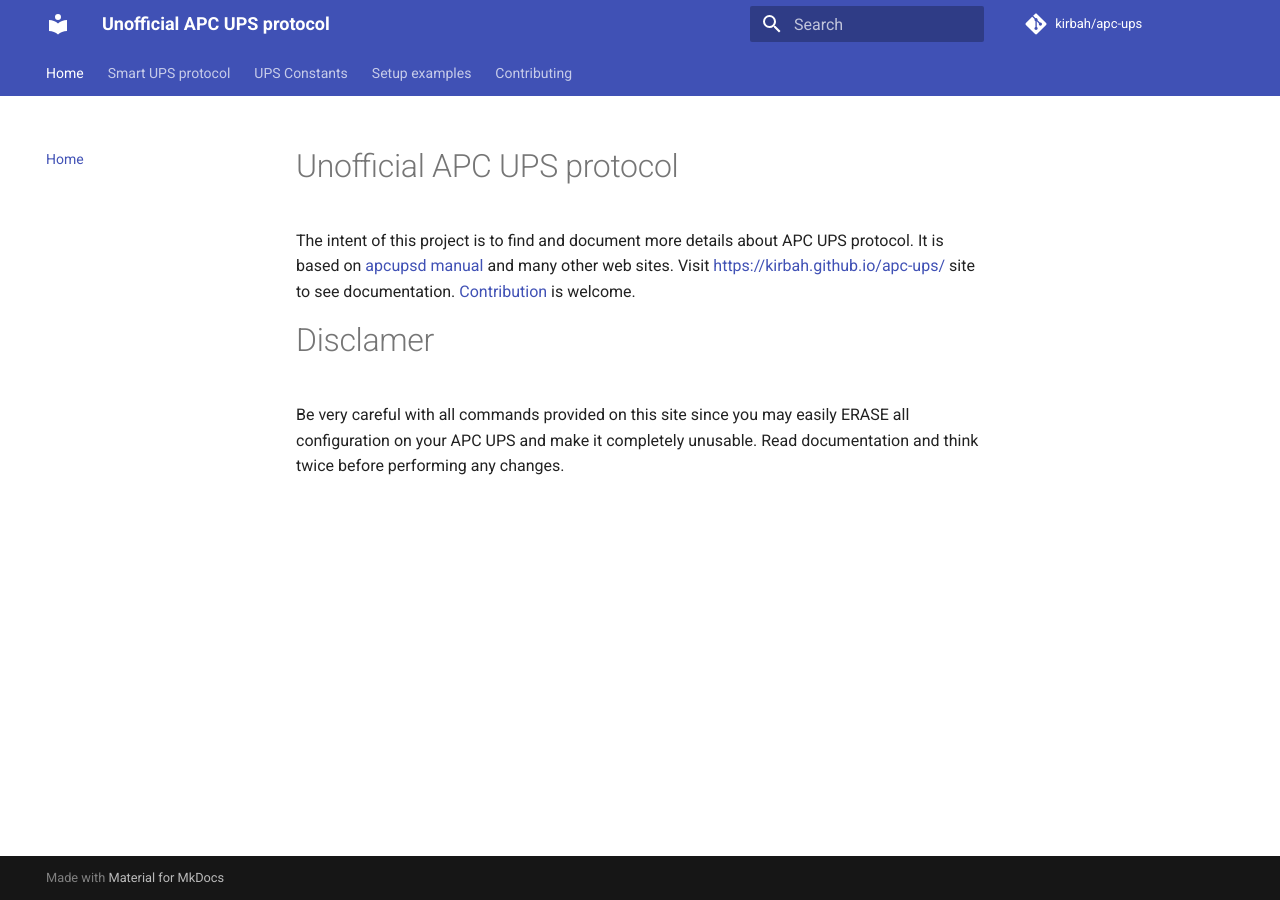
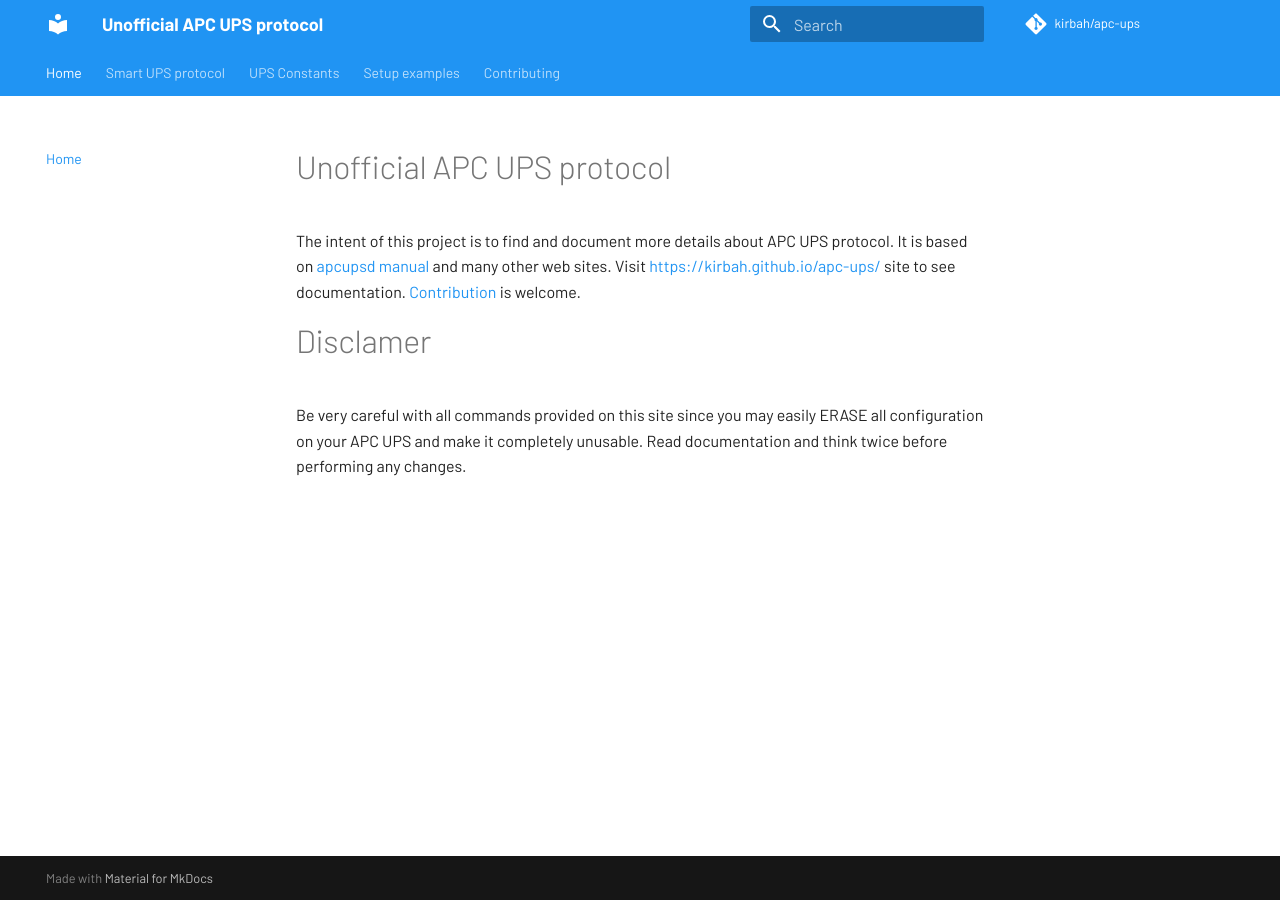
Before and after one commit to kirbah/apc-ups, an MkDocs documentation site: the page built from docs/README.md, in a window 1280 px wide. Built offline with MkDocs 1.6.1 and Material for MkDocs 9.7.7, drawn with Linux system fonts in a browser that asks for light colours; comment, search, counter and statistics services are not loaded.

Commit message:
Restoring styles

```diff
--- a/mkdocs.yml
+++ b/mkdocs.yml
@@ -9,9 +9,15 @@ strict: true
 
 theme:
   name: material
+  palette:
+    primary: 'blue'
+    accent: 'indigo'
   locale: en
   features:
     - navigation.tabs
+  font:
+    text: Barlow
+    code: Roboto Mono
 
 markdown_extensions:
   - admonition
@@ -27,6 +33,8 @@ markdown_extensions:
 
 plugins:
   - search
+  - minify:
+      minify_html: true
 
 extra:
   analytics:
```
